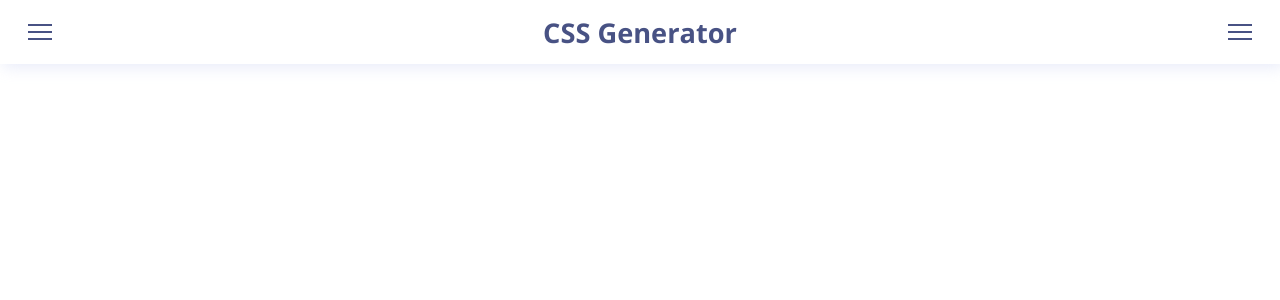
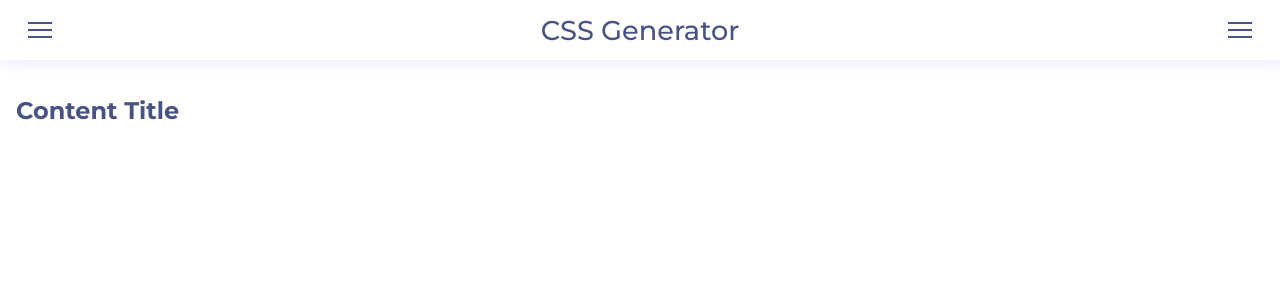
Before and after one commit to RUnroe/css-generator, a React (Create React App) app: page / in a window 1280 px wide. Shown: the top 300 px of the page. Built offline with nearby package versions, Linux system fonts and the light colour scheme.

Commit message:
Create base components for side panels and content

```diff
--- a/public/index.html
+++ b/public/index.html
@@ -7,6 +7,7 @@
     <link rel="preconnect" href="https://fonts.googleapis.com">
     <link rel="preconnect" href="https://fonts.gstatic.com" crossorigin>
     <link href="https://fonts.googleapis.com/css2?family=Open+Sans:wght@300;400;500;600;700&display=swap" rel="stylesheet">
+    <link href="https://fonts.googleapis.com/css2?family=Montserrat:wght@400;500;600;700&display=swap" rel="stylesheet">
     <meta name="theme-color" content="#000000" />
     <meta
       name="description"
--- a/src/App.js
+++ b/src/App.js
@@ -1,5 +1,8 @@
 import { useState } from 'react';
+import ContentMain from './components/content/ContentMain';
+import ExportPanel from './components/export-panel/ExportPanel';
 import Header from "./components/header/Header";
+import NavPanel from './components/nav-panel/NavPanel';
 
 const App = () => {
   const [isLeftPanelOpen, setLeftPanelOpen] = useState(false);
@@ -7,7 +10,9 @@ const App = () => {
   return (
     <div className="app">
       <Header isLeftPanelOpen={isLeftPanelOpen} setLeftPanelOpen={setLeftPanelOpen} isRightPanelOpen={isRightPanelOpen} setRightPanelOpen={setRightPanelOpen}/>
-
+      <NavPanel isOpen={isLeftPanelOpen}/>
+      <ExportPanel isOpen={isRightPanelOpen}/>
+      <ContentMain isLeftOpen={isLeftPanelOpen} isRightOpen={isRightPanelOpen}/>
     </div>
   );
 }
--- /dev/null
+++ b/src/components/Panel.css
@@ -0,0 +1,26 @@
+.panel {
+    height:100%;
+    position: fixed;
+    max-height: calc(100vh - 3.4rem);
+    width:16rem;
+    background-color: var(--color-light-300);
+    transition: transform 0.35s ease;
+    padding:0.75rem;
+    box-sizing: border-box;
+    overflow-x: hidden;
+}
+
+.panel h2 {
+    font-size: 1.35rem;
+    text-align: center;
+    font-weight: 500;
+    margin:0.25rem 0;
+    /* text-transform: uppercase; */
+}
+
+
+@media all and (max-width: 767px) {
+    .panel {
+        width: 100%;
+    }
+}
--- /dev/null
+++ b/src/components/content/Content.css
@@ -0,0 +1,19 @@
+.content-section {
+    padding:1rem;
+
+}
+
+
+
+
+@media all and (min-width: 767px) {
+    .content-section {
+        transition: margin 0.35s ease;
+    }
+    .content-section.left-open {
+        margin-left: 16rem;
+    }
+    .content-section.right-open {
+        margin-right: 16rem;
+    }
+}
--- /dev/null
+++ b/src/components/content/ContentMain.js
@@ -0,0 +1,11 @@
+import './Content.css';
+
+const ContentMain = ({isLeftOpen, isRightOpen}) => {
+    return (
+        <div className={`content-section ${isLeftOpen ? "left-open" : ""} ${isRightOpen ? "right-open" : ""}`}>
+            <h2>Content Title</h2>
+        </div>
+    );
+  }
+
+  export default ContentMain;
--- /dev/null
+++ b/src/components/export-panel/ExportPanel.css
@@ -0,0 +1,7 @@
+.export-panel {
+    right: 0;
+}
+
+.export-panel.hidden {
+   transform: translateX(100%);
+}
--- /dev/null
+++ b/src/components/export-panel/ExportPanel.js
@@ -0,0 +1,12 @@
+import '../Panel.css';
+import './ExportPanel.css';
+
+const ExportPanel = ({isOpen}) => {
+    return (
+        <div className={`export-panel panel ${!isOpen ? "hidden" : ""}`}>
+            <h2>Export</h2>
+        </div>
+    );
+  }
+
+  export default ExportPanel;
--- a/src/components/header/Header.css
+++ b/src/components/header/Header.css
@@ -13,4 +13,5 @@
     margin:0;
     font-size: 1.7rem;
     padding:0.85rem 0;
+    font-weight: 500;
 }
--- /dev/null
+++ b/src/components/nav-panel/NavPanel.css
@@ -0,0 +1,7 @@
+.nav-panel {
+    left:0;
+}
+
+.nav-panel.hidden {
+    transform: translateX(-100%);
+}
--- /dev/null
+++ b/src/components/nav-panel/NavPanel.js
@@ -0,0 +1,12 @@
+import '../Panel.css';
+import './NavPanel.css';
+
+const NavPanel = ({isOpen}) => {
+    return (
+        <div className={`nav-panel panel ${!isOpen ? "hidden" : ""}`}>
+
+        </div>
+    );
+  }
+
+  export default NavPanel;
--- a/src/index.css
+++ b/src/index.css
@@ -1,4 +1,5 @@
 :root {
+  --color-light-300: #f2efef;
   --color-light-500: #FFFFFE;
   --color-dark-500: #232946;
   --color-dark-800: #485284;
@@ -16,3 +17,8 @@ body, html {
   -moz-osx-font-smoothing: grayscale;
   color: var(--color-dark-800);
 }
+
+
+h1, h2, h3, h4, h5, h6 {
+  font-family: 'Montserrat', sans-serif;
+}
```
